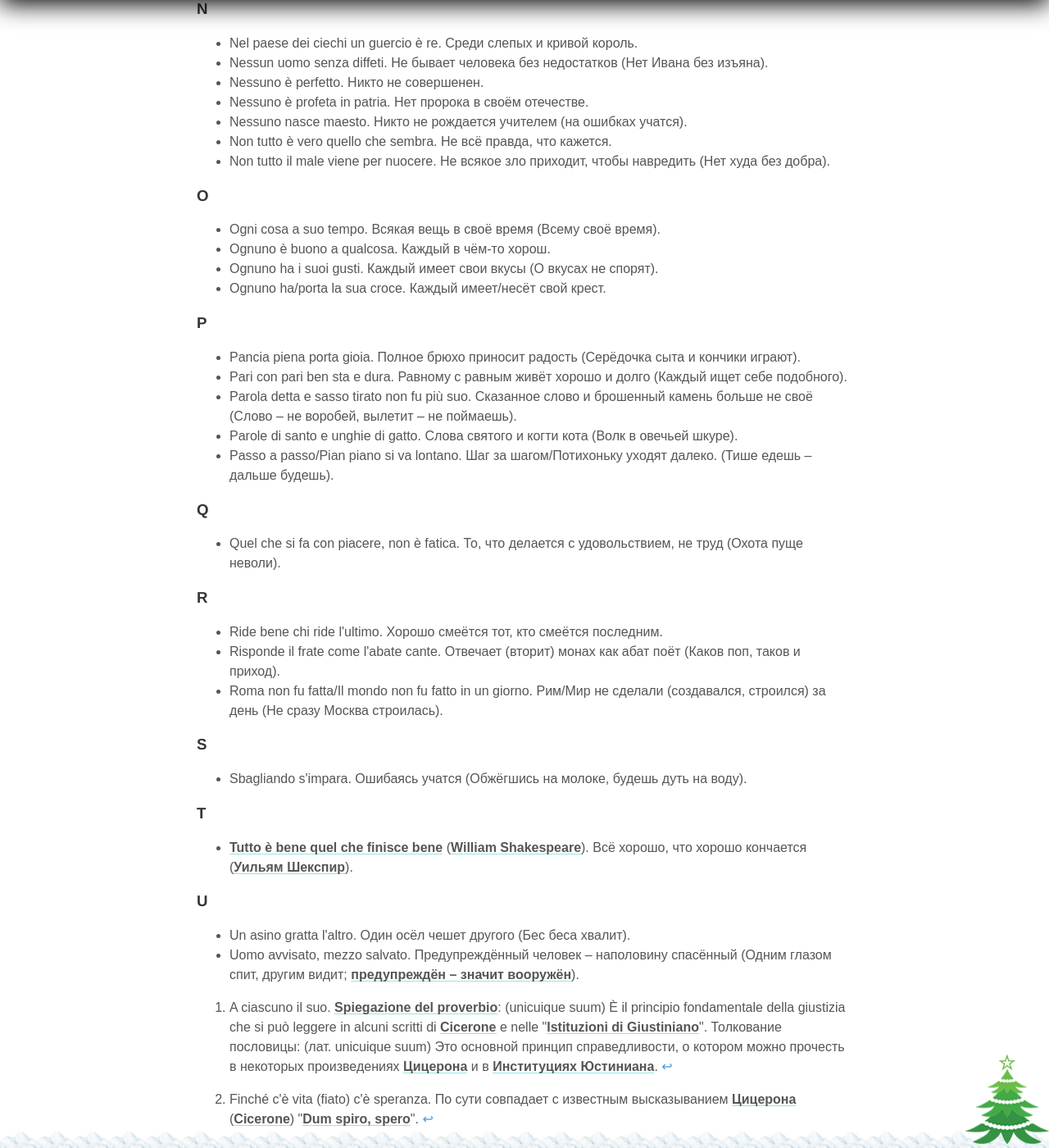
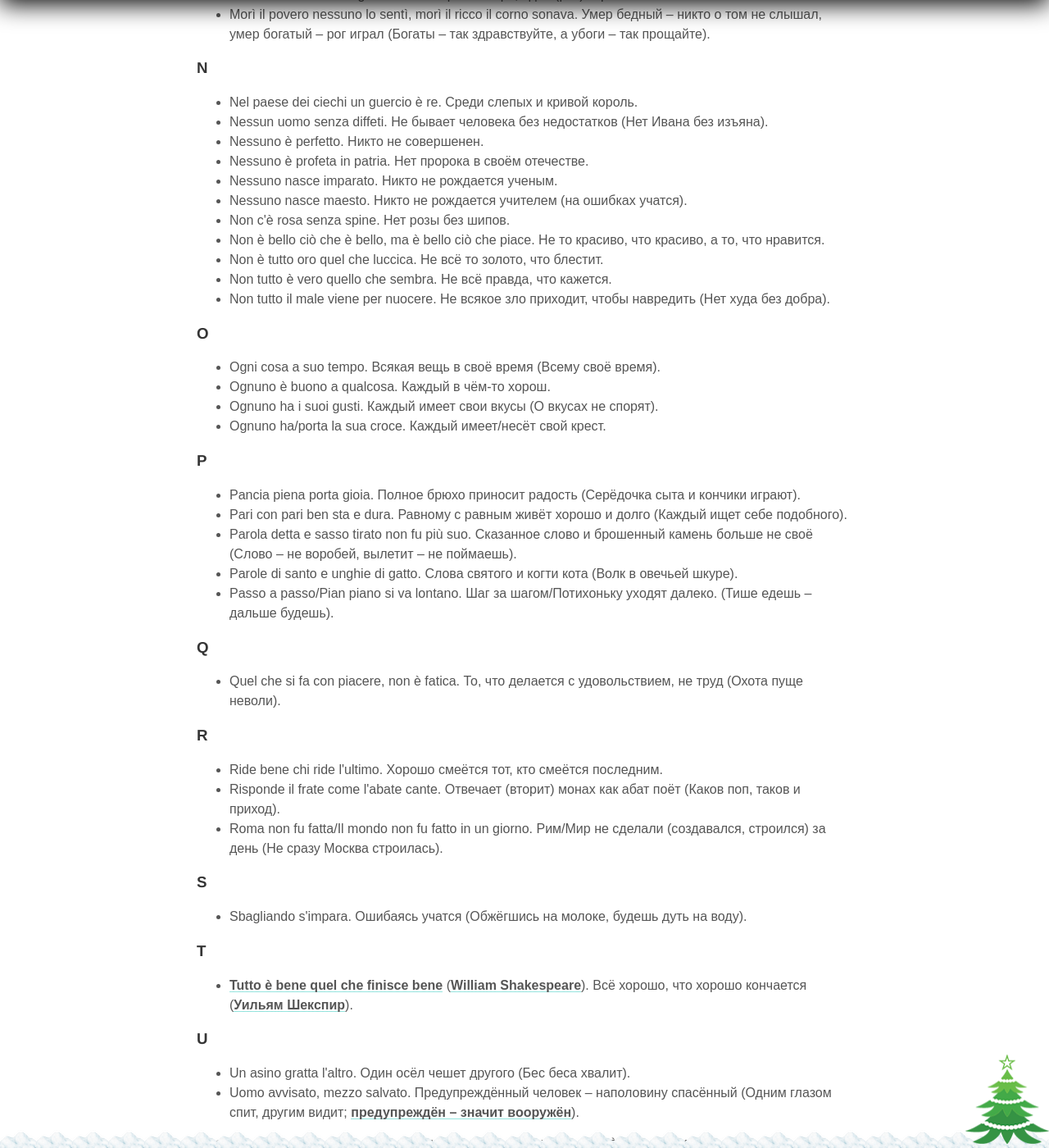
Before and after one commit to postolny/postolny.github.io, a Jekyll site: the page built from _pages/proverbi.md, in a window 1280 px wide and 1400 px high, scrolled down 2624 px. Shown: the whole window at 82% size. Built offline with Jekyll 4.4.1, drawn with Linux system fonts in a browser that asks for light colours; nearby versions of some CDN libraries; some of the changed text lies outside the part shown.

Commit message:
Add files via upload

```diff
--- a/_pages/proverbi.md
+++ b/_pages/proverbi.md
@@ -13,6 +13,7 @@
 - A caval donato, non si guarda in bocca. Дарёному коню в пасть не смотрят (Дарёному коню в зубы не смотрят).
 - A ciascuno il suo. Каждому своё[^1].
 - A fare troppo i santi si diventa diavoli. Кто слишком усердствует в святости, тот становится сатаной.
+- Al cuor non si comanda. Сердцу не прикажешь.
 
 ### B
 
@@ -80,7 +83,11 @@
 - Nessun uomo senza diffeti. Не бывает человека без недостатков (Нет Ивана без изъяна).
 - Nessuno è perfetto. Никто не совершенен.
 - Nessuno è profeta in patria. Нет пророка в своём отечестве.
+- Nessuno nasce imparato. Никто не рождается ученым.
 - Nessuno nasce maesto. Никто не рождается учителем (на ошибках учатся).
+- Non c'è rosa senza spine. Нет розы без шипов.
+- Non è bello ciò che è bello, ma è bello ciò che piace. Не то красиво, что красиво, а то, что нравится.
+- Non è tutto oro quel che luccica. Не всё то золото, что блестит.
 - Non tutto è vero quello che sembra. Не всё правда, что кажется.
 - Non tutto il male viene per nuocere. Не всякое зло приходит, чтобы навредить (Нет худа без добра).
 
@@ -122,6 +129,6 @@
 - Un asino gratta l'altro. Один осёл чешет другого (Бес беса хвалит).
 - Uomo avvisato, mezzo salvato. Предупреждённый человек – наполовину спасённый (Одним глазом спит, другим видит; [предупреждён – значит вооружён](https://ru.wikipedia.org/wiki/Предупреждён_—_значит_вооружён)).
 
-[^1]: A ciascuno il suo. [Spiegazione del proverbio](https://www.proverbi-italiani.com/cerca-131-A.html): (unicuique suum) È il principio fondamentale della giustizia che si può leggere in alcuni scritti di [Cicerone](https://it.wikipedia.org/wiki/Marco_Tullio_Cicerone) e nelle "[Istituzioni di Giustiniano](https://it.wikipedia.org/wiki/Istituzioni_di_Giustiniano)". Толкование пословицы: (лат. unicuique suum) Это основной принцип справедливости, о котором можно прочесть в некоторых произведениях [Цицерона](https://ru.wikipedia.org/wiki/Цицерон) и в [Институциях Юстиниана](https://ru.wikipedia.org/wiki/Институции_Юстиниана).
+[^1]: A ciascuno il suo. [Spiegazione del proverbio](https://www.proverbi-italiani.com/cerca-131-A.html): (unicuique suum) È il principio fondamentale della giustizia che si può leggere in alcuni scritti di [Cicerone](https://it.wikipedia.org/wiki/Marco_Tullio_Cicerone) e nelle "[Istituzioni di Giustiniano](https://it.wikipedia.org/wiki/Istituzioni_di_Giustiniano)". Толкование пословицы: (лат. unicuique suum) Это основной принцип справедливости, о котором можно прочесть в некоторых сочинениях [Цицерона](https://ru.wikipedia.org/wiki/Цицерон) и в [Институциях Юстиниана](https://ru.wikipedia.org/wiki/Институции_Юстиниана).
 
 [^2]: Finché c'è vita (fiato) c'è speranza. По сути совпадает с известным высказыванием [Цицерона](https://ru.wikipedia.org/wiki/Цицерон) ([Cicerone](https://it.wikipedia.org/wiki/Marco_Tullio_Cicerone)) "[Dum spiro, spero](https://it.wikipedia.org/wiki/Dum_spiro,_spero)".
```
Also changed, not shown: other parts of _pages/proverbi.md (+2 -0 lines).
